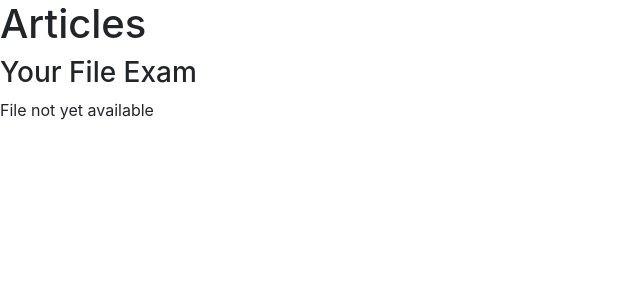
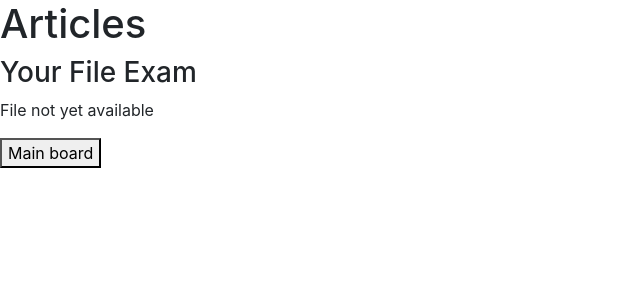
Before and after one commit to epechaubes/mesi, a Django app: template mesi_project/board/templates/board/herostory_list.html in a window 1280 px wide. Shown: the top 300 px of the page, without its empty margins (0-640 px from the left). Run offline with Django 3.2, Linux system fonts and the light colour scheme; the template is opened without the code that fills it, so the values that code supplies are empty; parts of the project's set-up code (start-up, migrations or seed data) failed here and were passed over; some libraries are stand-ins or nearby versions.

Commit message:
Add buttons

```diff
--- a/mesi_project/board/templates/board/herostory_list.html
+++ b/mesi_project/board/templates/board/herostory_list.html
@@ -67,4 +67,10 @@
         {% endif %}
     </main>
 
+    <footer>
+        <a href="board/">
+            <button>Main board</button>
+        </a>
+    </footer>
+
 </html>
--- a/mesi_project/board/templates/board/index.html
+++ b/mesi_project/board/templates/board/index.html
@@ -5,6 +5,10 @@
 <body>
 
     <main>
+
+        <a href="list/">
+            <button>hero board</button>
+        </a>
 
         <a href="story/">
             <button>new story</button>
--- a/mesi_project/board/urls.py
+++ b/mesi_project/board/urls.py
@@ -9,5 +9,5 @@ app_name = "board"
 urlpatterns = [
     path('story/', views.hero_story, name='story'),
     path('', views.index, name='index'),
-    path('list', HeroStoryListView.as_view(), name='herostory-list')
+    path('list/', HeroStoryListView.as_view(), name='herostory-list')
 ]
```
